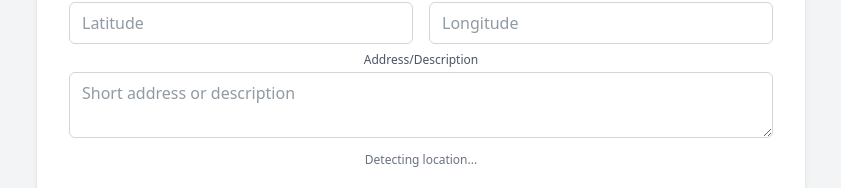
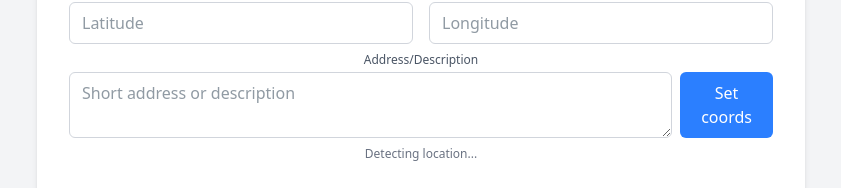
Before and after one commit to schafeld/react-crud-exercise, a React (Vite) app in the folder react-crud-exercise/: page /create-listing in a window 1280 px wide. Shown: the part 1057-1245 px from the top of the page, without its empty margins (219-1060 px from the left). Built offline with nearby package versions, Linux system fonts and the light colour scheme; no server answers; sample sign-in values are in the browser's storage.

Commit message:
make address editable

```diff
--- a/react-crud-exercise/src/components/LocationSelector.tsx
+++ b/react-crud-exercise/src/components/LocationSelector.tsx
@@ -40,6 +40,20 @@ const LocationSelector: React.FC<LocationSelectorProps> = ({
       longitude: name === "longitude" ? Number(value) : longitude,
       address: name === "address" ? value : address,
     });
+  };
+
+  const geocodeAddress = async (address: string) => {
+    const url = `https://nominatim.openstreetmap.org/search?format=json&q=${encodeURIComponent(address)}`;
+    const res = await fetch(url);
+    const data = await res.json();
+    if (data && data.length > 0) {
+      const { lat, lon } = data[0];
+      onChange({
+        latitude: parseFloat(lat),
+        longitude: parseFloat(lon),
+        address,
+      });
+    }
   };
 
   const mapSrc =
@@ -88,6 +102,7 @@ const LocationSelector: React.FC<LocationSelectorProps> = ({
         <label className="block text-xs text-gray-600 mb-1" htmlFor="address">
           Address/Description
         </label>
+        <div className="flex gap-2">
           <textarea
             id="address"
             name="address"
@@ -98,6 +113,15 @@ const LocationSelector: React.FC<LocationSelectorProps> = ({
             placeholder="Short address or description"
             required
           />
+          <button
+            type="button"
+            className="px-3 py-2 bg-blue-500 text-white rounded-md"
+            onClick={() => geocodeAddress(address)}
+            title="Set coordinates from address"
+          >
+            Set coords
+          </button>
+        </div>
       </div>
       {geoLoading && (
         <div className="text-xs text-gray-500 mb-2">Detecting location...</div>
```
Lines whose indentation alone changed are shown as unchanged.
